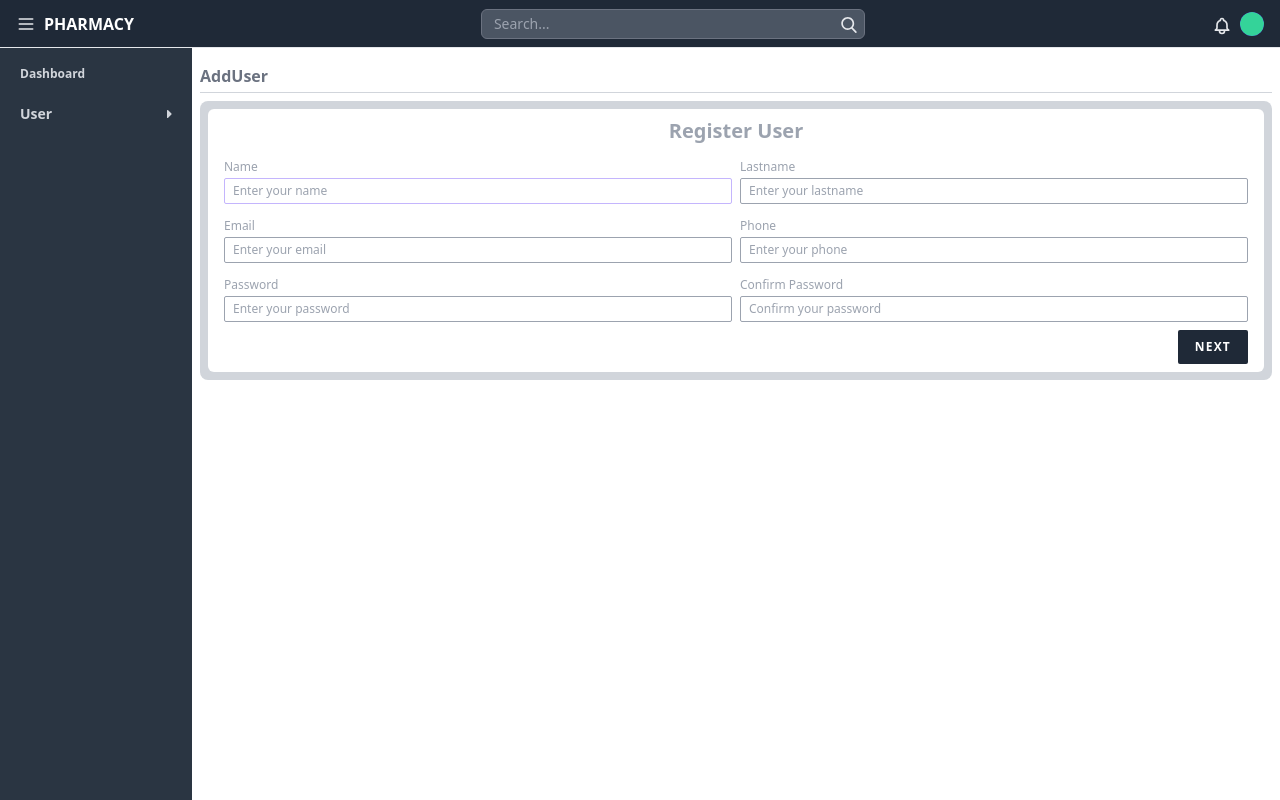
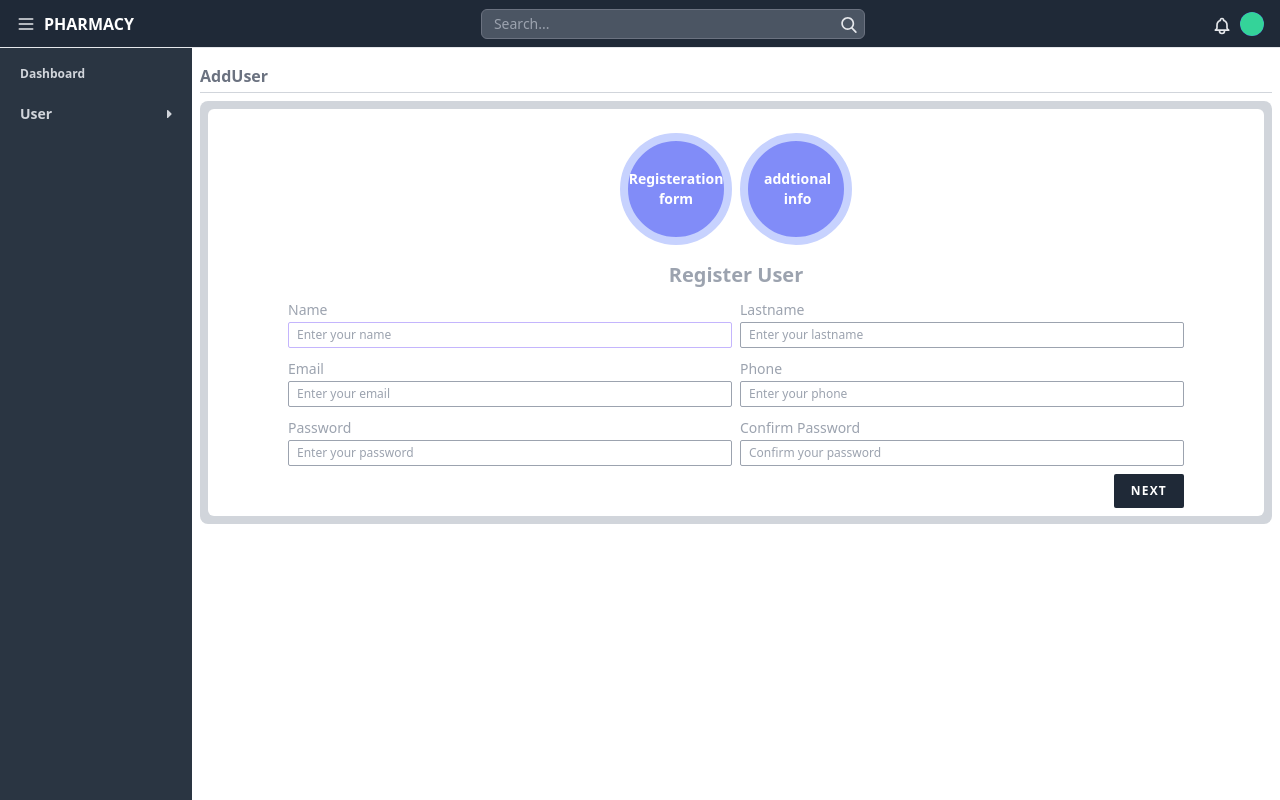
Before and after one commit to Ali-hadi1/drug_store_forntend, a Vue app: page /addUser in a window 1280 px wide. Built offline with nearby package versions, Linux system fonts and the light colour scheme; no server answers; sample sign-in values are in the browser's storage.

Commit message:
make modular add users form admin panel

```diff
--- a/src/views/Users/AddUser.vue
+++ b/src/views/Users/AddUser.vue
@@ -3,98 +3,17 @@
     <template v-slot:content>
       <div class="w-full bg-gray-300 rounded-lg p-2 my-2">
         <div class="w-full bg-white rounded-md p-2">
-          <div class="max-w-5xl flex flex-col rounded mx-auto">
-            <div class="w-full flex justify-center">
-              <span class="text-xl text-gray-400 font-bold">Register User</span>
+          <div class="w-full flex justify-center my-4 gap-2">
+            <div class="step-button" @click=" changeComponent('AppRegister')">
+              Registeration form
             </div>
-            <div class="w-full flex flex-row gap-2">
-              <div class="w-1/2 items-center">
-                <base-input
-                  label="Name"
-                  tabindex="1"
-                  widthClass="w-full"
-                  placeholder="Enter your name"
-                  v-model:modelValue="form.name"
-                  autocomplete="name"
-                  labelStyle="text-gray-400 text-xs"
-                  autofocus
-                >
-                </base-input>
-              </div>
-              <div class="w-1/2 items-center">
-                <base-input
-                  label="Lastname"
-                  tabindex="1"
-                  widthClass="w-full"
-                  placeholder="Enter your lastname"
-                  v-model:modelValue="form.lastname"
-                  labelStyle="text-gray-400 text-xs"
-                  aria-autocomplete="lastname"
-                >
-                </base-input>
-              </div>
-            </div>
-            <div class="w-full flex flex-row gap-2">
-              <div class="w-1/2 items-center">
-                <base-input
-                  label="Email"
-                  tabindex="1"
-                  widthClass="w-full"
-                  placeholder="Enter your email"
-                  v-model:modelValue="form.email"
-                  autocomplete="email"
-                  labelStyle="text-gray-400 text-xs"
-                >
-                </base-input>
-              </div>
-              <div class="w-1/2 items-center">
-                <base-input
-                  label="Phone"
-                  tabindex="1"
-                  widthClass="w-full"
-                  placeholder="Enter your phone"
-                  v-model:modelValue="form.phone"
-                  labelStyle="text-gray-400 text-xs"
-                  aria-autocomplete="phone"
-                >
-                </base-input>
-              </div>
-            </div>
-            <div class="w-full flex flex-row gap-2">
-              <div class="w-1/2 items-center">
-                <base-input
-                  label="Password"
-                  tabindex="1"
-                  widthClass="w-full"
-                  placeholder="Enter your password"
-                  v-model:modelValue="form.password"
-                  autocomplete="password"
-                  labelStyle="text-gray-400 text-xs"
-                  autofocus
-                >
-                </base-input>
-              </div>
-              <div class="w-1/2 items-center">
-                <base-input
-                  label="Confirm Password"
-                  tabindex="1"
-                  widthClass="w-full"
-                  placeholder="Confirm your password"
-                  v-model:modelValue="form.confirm_password"
-                  labelStyle="text-gray-400 text-xs"
-                  aria-autocomplete="confirm_password"
-                >
-                </base-input>
-              </div>
-            </div>
-            <div class="w-full flex justify-end">
-              <base-button
-                @click.prevent="next"
-              >
-                Next
-              </base-button>
+            <div class="step-button p-4" @click=" changeComponent('AppProfileDataFrom')">
+              addtional info
             </div>
           </div>
+          <component :is="selectedComponent">
+
+          </component>
         </div>
       </div>
     </template>
@@ -103,26 +22,24 @@
 
 <script>
 import App from '@/components/layouts/App.vue'
+import AppRegister from '../../components/AppRegister.vue'
+import AppProfileDataFrom from '../../components/AppProfileDataFrom.vue'
+import { mapState } from 'vuex'
 export default {
-  components: { App },
-  data () {
-    return {
-      form: {
-        name: '',
-        lastname: '',
-        email: '',
-        phone: '',
-        password: '',
-        confirm_password: ''
-      }
+  components: { App, AppRegister, AppProfileDataFrom },
+  computed: mapState({
+    selectedComponent: state => state.selectedComponent
+  }),
+  methods: {
+    changeComponent (componentName) {
+      this.$store.state.selectedComponent = componentName
     }
   },
-  methods: {
-    next () {}
+  created () {
+    this.$store.state.selectedComponent = 'AppRegister'
   }
 }
 </script>
 
-<style lang="scss" s
-Appcoped>
+<style scoped >
 </style>
```
